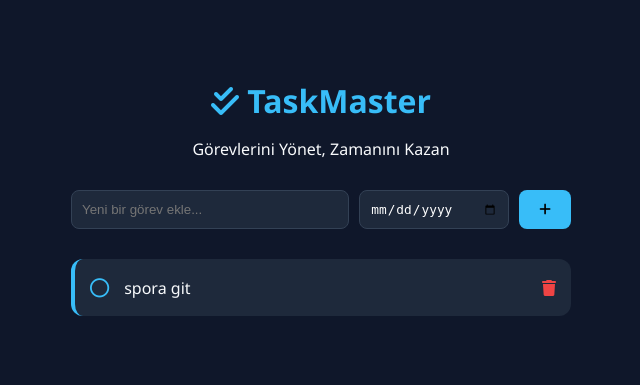
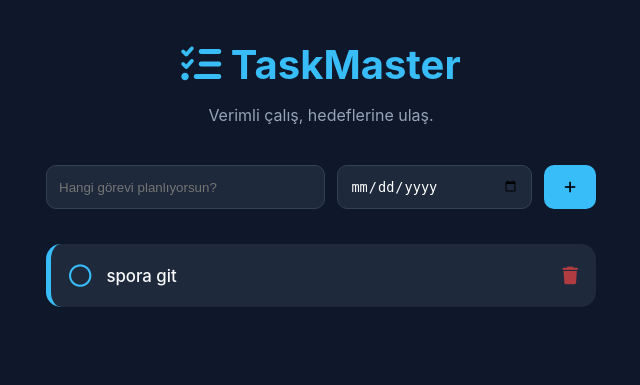
Before and after one commit to sozdemir82/TaskManager, a Flask app: page / in a window 1280 px wide. Shown: the top 385 px of the page, without its empty margins (319-959 px from the left). Run offline with Flask 3, Linux system fonts and the light colour scheme; data comes from the database, SQL or seed files in the repository.

Commit message:
Görev yönetimi, bildirim sistemi ve modern arayüz geliştirmeleri tamamlandı

```diff
--- a/app.py
+++ b/app.py
@@ -1,16 +1,18 @@
-from flask import Flask, render_template, request, redirect, url_for
+from flask import Flask, render_template, request, redirect, url_for, flash
 from flask_sqlalchemy import SQLAlchemy
 import os
 
 app = Flask(__name__)
+# Bildirim mesajları (flash) için gerekli güvenlik anahtarı
+app.secret_key = "super_gizli_anahtar_123"
 
-# Veritabanı kurulumu (Proje klasöründe db.sqlite oluşturur)
+# Veritabanı kurulumu (Proje ana dizinine db.sqlite oluşturur)
 db_path = os.path.join(os.path.dirname(__file__), 'db.sqlite')
 app.config['SQLALCHEMY_DATABASE_URI'] = 'sqlite:///' + db_path
 app.config['SQLALCHEMY_TRACK_MODIFICATIONS'] = False
 db = SQLAlchemy(app)
 
-# Veritabanı Modeli
+# Veritabanı Modeli (OOP yapısı)
 class Todo(db.Model):
     id = db.Column(db.Integer, primary_key=True)
     title = db.Column(db.String(100), nullable=False)
@@ -23,6 +25,7 @@ with app.app_context():
 
 @app.route('/')
 def index():
+    # Görevleri çek ve index.html'e gönder
     todo_list = Todo.query.all()
     return render_template('index.html', tasks=todo_list)
 
@@ -31,10 +34,14 @@ def add():
     task_title = request.form.get('title')
     task_deadline = request.form.get('deadline')
 
-    if task_title:
+    # Boş veri kontrolü
+    if not task_title or task_title.strip() == "":
+        flash("Lütfen bir görev başlığı girin!", "error")
+    else:
         new_task = Todo(title=task_title, deadline=task_deadline, completed=False)
         db.session.add(new_task)
         db.session.commit()
+        flash("Görev başarıyla eklendi!", "success")
 
     return redirect(url_for('index'))
 
@@ -44,6 +51,7 @@ def delete(task_id):
     if task:
         db.session.delete(task)
         db.session.commit()
+        flash("Görev başarıyla silindi.", "info")
     return redirect(url_for('index'))
 
 @app.route('/complete/<int:task_id>')
--- a/static/style.css
+++ b/static/style.css
@@ -4,67 +4,91 @@
     --text-color: #f8fafc;
     --accent-color: #38bdf8;
     --danger: #ef4444;
+    --success: #22c55e;
+    --info: #3b82f6;
 }
 
 body {
     background-color: var(--bg-color);
     color: var(--text-color);
-    font-family: 'Segoe UI', sans-serif;
+    font-family: 'Inter', system-ui, sans-serif;
     display: flex;
     justify-content: center;
-    padding: 50px 20px;
+    padding: 40px 20px;
+    margin: 0;
 }
 
 .container {
     width: 100%;
-    max-width: 500px;
+    max-width: 550px;
 }
+
+/* Bildirim Mesajları Stili */
+.alert {
+    padding: 12px;
+    border-radius: 10px;
+    margin-bottom: 20px;
+    text-align: center;
+    font-size: 0.9rem;
+    animation: fadeIn 0.5s;
+}
+.alert-success { background: var(--success); color: white; }
+.alert-error { background: var(--danger); color: white; }
+.alert-info { background: var(--info); color: white; }
 
 header {
     text-align: center;
-    margin-bottom: 30px;
+    margin-bottom: 40px;
 }
 
 header h1 {
+    font-size: 2.5rem;
     color: var(--accent-color);
-    margin-bottom: 5px;
+    margin: 0;
 }
+
+header p { color: #94a3b8; }
 
 .add-task form {
     display: flex;
-    gap: 10px;
-    margin-bottom: 30px;
+    gap: 12px;
+    margin-bottom: 35px;
 }
 
 input {
     background: var(--card-bg);
     border: 1px solid #334155;
     color: white;
-    padding: 10px;
-    border-radius: 8px;
+    padding: 12px;
+    border-radius: 10px;
+    outline: none;
 }
 
-input[type="text"] { flex: 2; }
-input[type="date"] { flex: 1; font-size: 0.8rem; }
+input:focus { border-color: var(--accent-color); }
+input[type="text"] { flex: 3; }
+input[type="date"] { flex: 2; font-size: 0.85rem; }
 
 .add-btn {
     background: var(--accent-color);
     border: none;
-    padding: 10px 20px;
-    border-radius: 8px;
+    padding: 12px 20px;
+    border-radius: 10px;
     cursor: pointer;
-    font-weight: bold;
+    transition: 0.3s;
 }
+
+.add-btn:hover { transform: scale(1.05); }
 
 .task-item {
     background: var(--card-bg);
-    padding: 15px;
-    border-radius: 12px;
+    padding: 18px;
+    border-radius: 15px;
     display: flex;
     justify-content: space-between;
     align-items: center;
-    margin-bottom: 12px;
-    border-left: 4px solid var(--accent-color);
+    margin-bottom: 15px;
+    transition: 0.3s;
+    border-left: 5px solid var(--accent-color);
 }
 
 .task-item.completed {
@@ -72,33 +96,24 @@ input[type="date"] { flex: 1; font-size: 0.8rem; }
     border-left-color: #64748b;
 }
 
-.task-item.completed .task-text {
-    text-decoration: line-through;
+.task-item.completed .task-text { text-decoration: line-through; }
+
+.task-content { display: flex; align-items: center; gap: 15px; }
+
+.status-btn { color: var(--accent-color); font-size: 1.4rem; }
+
+.text-group { display: flex; flex-direction: column; }
+
+.task-text { font-weight: 500; font-size: 1.05rem; }
+
+.deadline-text { font-size: 0.8rem; color: #94a3b8; margin-top: 4px; }
+
+.delete-btn { color: var(--danger); font-size: 1.1rem; opacity: 0.7; transition: 0.3s; }
+.delete-btn:hover { opacity: 1; }
+
+.no-tasks { text-align: center; color: #64748b; margin-top: 50px; }
+
+@keyframes fadeIn {
+    from { opacity: 0; transform: translateY(-10px); }
+    to { opacity: 1; transform: translateY(0); }
 }
-
-.task-content {
-    display: flex;
-    align-items: center;
-    gap: 15px;
-}
-
-.status-btn {
-    color: var(--accent-color);
-    font-size: 1.2rem;
-    text-decoration: none;
-}
-
-.text-group {
-    display: flex;
-    flex-direction: column;
-}
-
-.deadline-text {
-    font-size: 0.75rem;
-    color: #94a3b8;
-}
-
-.delete-btn {
-    color: var(--danger);
-    text-decoration: none;
-}
--- a/templates/index.html
+++ b/templates/index.html
@@ -1,22 +1,35 @@
 <!DOCTYPE html>
 <html lang="tr">
+
 <head>
     <meta charset="UTF-8">
     <meta name="viewport" content="width=device-width, initial-scale=1.0">
-    <title>TaskMaster | Görev Yönetimi</title>
+    <title>TaskMaster | Pro</title>
     <link rel="stylesheet" href="{{ url_for('static', filename='style.css') }}">
     <link rel="stylesheet" href="https://cdnjs.cloudflare.com/ajax/libs/font-awesome/6.0.0/css/all.min.css">
 </head>
+
 <body>
     <div class="container">
+
+        {% with messages = get_flashed_messages(with_categories=true) %}
+        {% if messages %}
+        {% for category, message in messages %}
+        <div class="alert alert-{{ category }}">
+            {{ message }}
+        </div>
+        {% endfor %}
+        {% endif %}
+        {% endwith %}
+
         <header>
-            <h1><i class="fas fa-check-double"></i> TaskMaster</h1>
-            <p>Görevlerini Yönet, Zamanını Kazan</p>
+            <h1><i class="fas fa-tasks"></i> TaskMaster</h1>
+            <p>Verimli çalış, hedeflerine ulaş.</p>
         </header>
 
         <section class="add-task">
             <form action="{{ url_for('add') }}" method="POST">
-                <input type="text" name="title" placeholder="Yeni bir görev ekle..." required>
+                <input type="text" name="title" placeholder="Hangi görevi planlıyorsun?" required>
                 <input type="date" name="deadline">
                 <button type="submit" class="add-btn"><i class="fas fa-plus"></i></button>
             </form>
@@ -36,7 +49,8 @@
                     <div class="text-group">
                         <span class="task-text">{{ task.title }}</span>
                         {% if task.deadline %}
-                        <small class="deadline-text"><i class="far fa-calendar-alt"></i> {{ task.deadline }}</small>
+                        <small class="deadline-text"><i class="far fa-calendar-alt"></i> Son: {{ task.deadline
+                            }}</small>
                         {% endif %}
                     </div>
                 </div>
@@ -47,9 +61,12 @@
                 </div>
             </div>
             {% else %}
-            <p style="text-align: center; color: #64748b;">Henüz bir görev eklenmedi.</p>
+            <div class="no-tasks">
+                <p>Henüz planlanmış bir görev yok. Hadi bir tane ekle!</p>
+            </div>
             {% endfor %}
         </section>
     </div>
 </body>
+
 </html>
```
